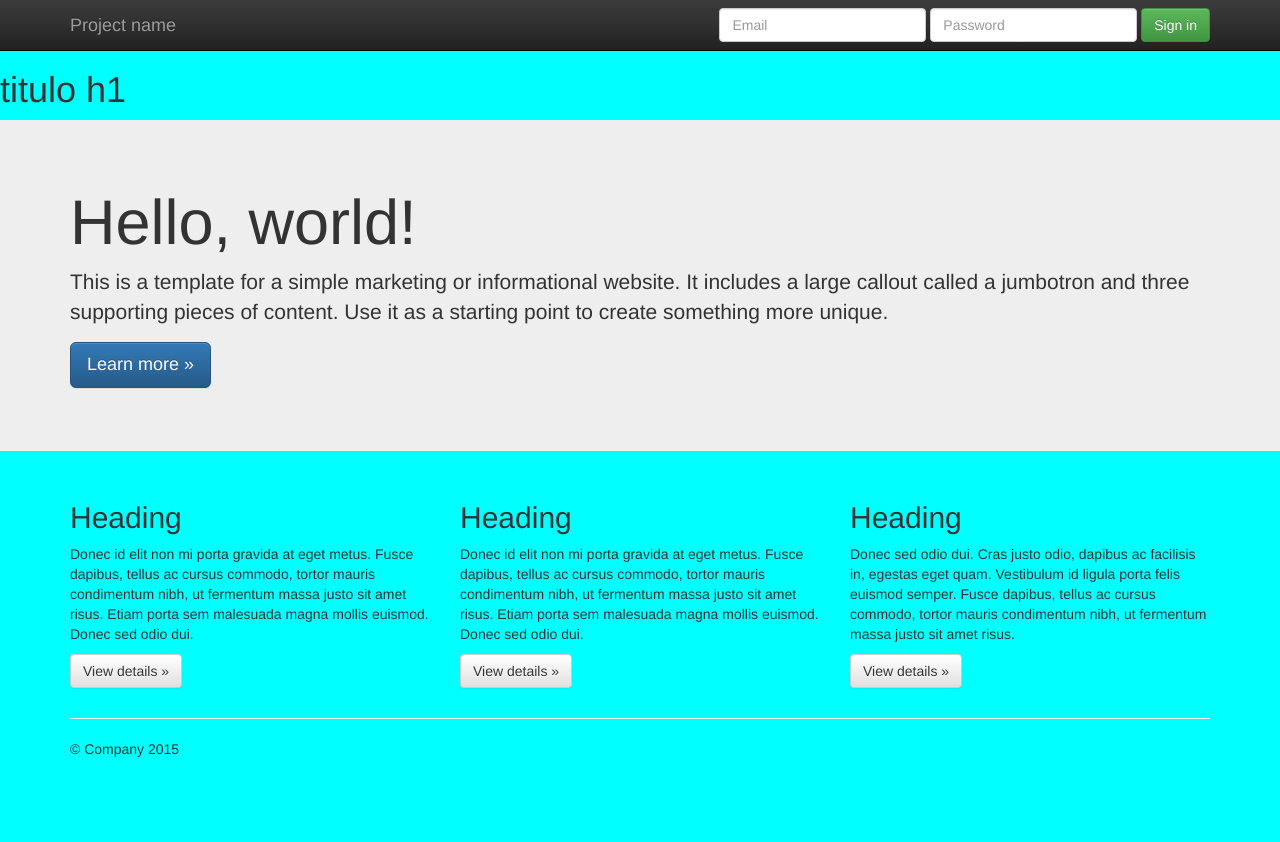
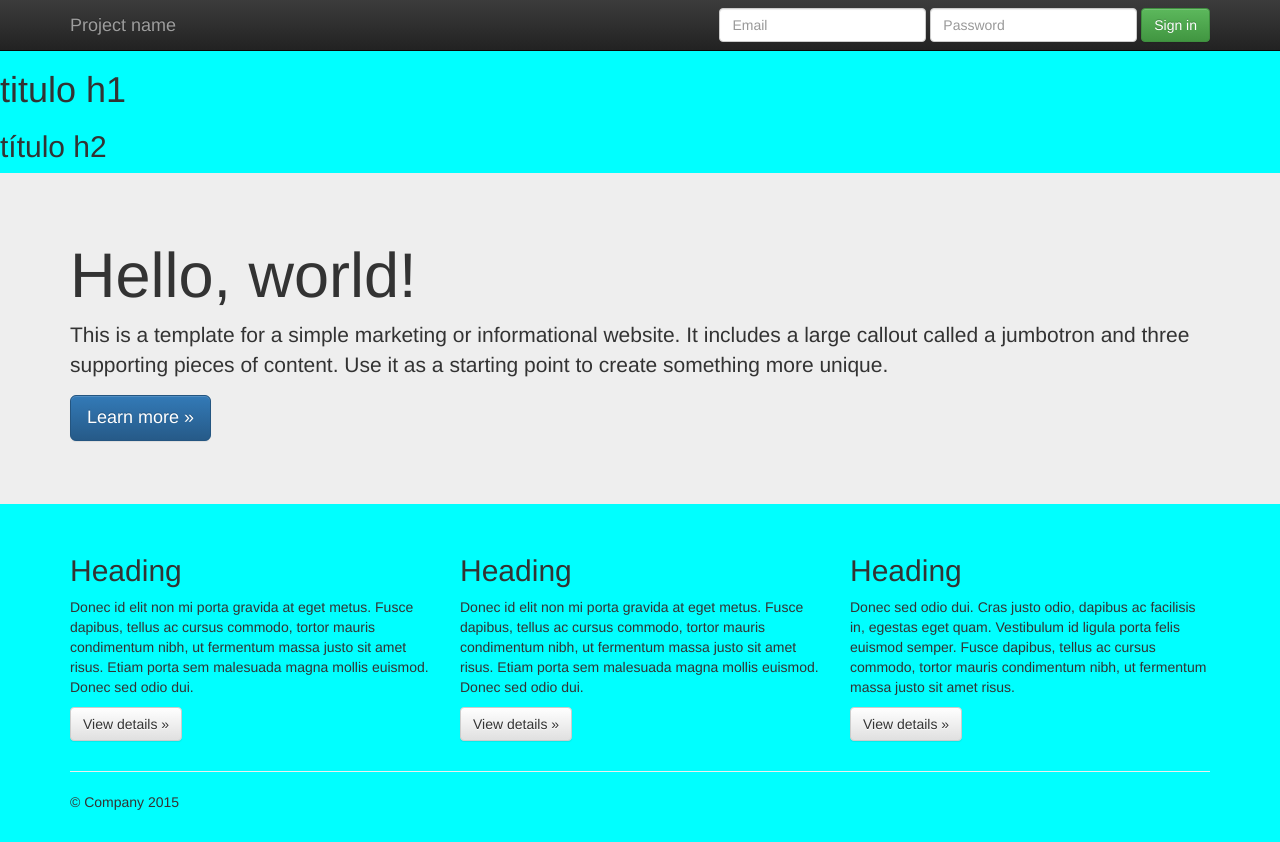
Before and after one commit to Ansolali/severo-ed-git, a plain HTML site: page index.html in a window 1280 px wide. Before the commit the page ends 800 px from the top, so only its background shows below. Drawn offline with nearby package versions, Linux system fonts and the light colour scheme.

Commit message:
ponemos etiqueta h2 en index.html

```diff
--- a/index.html
+++ b/index.html
@@ -8,6 +8,7 @@
         <meta http-equiv="X-UA-Compatible" content="IE=edge,chrome=1">
         <title>pongo titulo</title>
         <h1>titulo h1</h1>
+        <h2> título h2 </h2>
         <meta name="description" content="">
         <meta name="viewport" content="width=device-width, initial-scale=1">
         <link rel="apple-touch-icon" href="apple-touch-icon.png">
```
